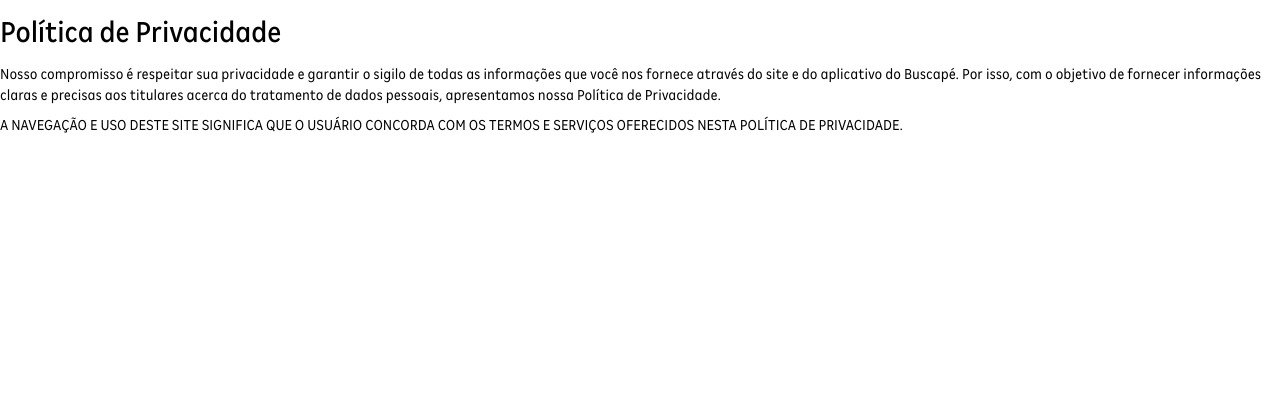
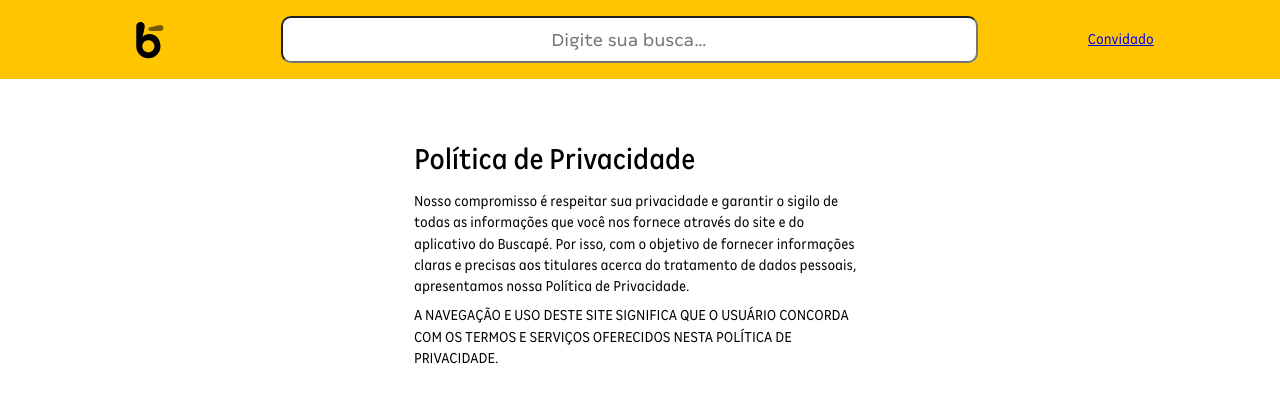
Before and after one commit to gabrielmagmag/minha-conta, a plain HTML site: page index.html in a window 1280 px wide. Drawn offline with Linux system fonts and the light colour scheme.

Commit message:
yellow submarine

```diff
--- a/index.html
+++ b/index.html
@@ -6,8 +6,26 @@
 	<meta name="viewport" content="width=device-width, initial-scale=1">
 	<link rel="stylesheet" type="text/css" href="minha-conta.css">
   </head>
+
   <body>
+	<nav>
+		<svg width="44px" height="44px" viewBox="0 0 44 44">
+	  <g id="Page-2" stroke="none" stroke-width="1" fill="none" fill-rule="evenodd">
+		<g id="Política-de-Privacidade" transform="translate(-158.000000, -103.000000)">
+		  <g id="Frame-19796" transform="translate(158.000000, 103.000000)">
+			<path d="M0,0 L44,0 L44,44 L0,44 L0,0 Z" id="Frame-19796-(Background)"></path>
+			<path d="M16.2841261,19.2047738 L18.4250284,9.14076203 C18.9883588,6.49325298 16.96765,4 14.2589749,4 C11.906685,4 10,5.9054519 10,8.25591618 L10,28.217476 C10,34.9059784 15.4263582,40.328125 22.1196853,40.328125 C28.8098042,40.328125 34.2336944,34.9116498 34.2394943,28.2282033 C34.2336944,21.5651021 29.6854662,16.1073201 23.2016756,16.1073201 C20.2359541,16.1073201 17.863549,17.2813193 16.2841261,19.2047738 Z M16.0600278,28.217476 C16.0600278,24.8732866 18.7728985,22.1622744 22.1200556,22.1622744 C25.4667192,22.1622744 28.1799609,24.8732866 28.1799609,28.217476 C28.1799609,31.5617886 25.4667192,34.2727997 22.1200556,34.2727997 C18.7728985,34.2727997 16.0600278,31.5617886 16.0600278,28.217476 Z" id="Vector" fill="#000000"></path>
+			<path d="M24.0855484,13.0731258 C22.9997333,13.0731258 22.1196289,12.1937052 22.1196289,11.1088561 C22.1196289,10.1813458 22.7687238,9.38034795 23.6765931,9.18749684 L33.4989068,7.10127706 C35.3783208,6.70213446 37.1484013,8.13433741 37.1484013,10.054217 C37.1484013,11.721442 35.7957912,13.0731258 34.1272715,13.0731258 L24.0855484,13.0731258 Z" id="Vector" fill-opacity="0.550000012" fill="#000000" fill-rule="nonzero"></path>
+		  </g>
+		</g>
+	  </g>
+	</svg>
+		<input type="text" placeholder="Digite sua busca…">
+		<a href="#">Convidado</a>
+	</nav>
+
   <main>
+
 
 	<h1>Política de Privacidade</h1>
 
--- a/minha-conta.css
+++ b/minha-conta.css
@@ -3,7 +3,8 @@
 	 src: url('buscape.woff2') format('woff2');
 	 font-weight: 1 999;
 }
- body{
+
+body{
 	 font-family: buscape, sans-serif;
 	 font-weight: 380;
 	 font-stretch: 75%;
@@ -17,9 +18,31 @@
 	 background-color:#FFFFFF;
 	 color:#000000;
 	 font-feature-settings: "ss01";
-
 }
 
+nav{
+	display: flex;
+	flex-grow: 1;
+	justify-content: space-between;
+	align-items: center;
+	flex-wrap: nowrap;
+	background-color: #FFC500;
+	padding: 1em;
+}
+
+nav input{
+	flex-grow: 2;
+	border-radius: 10px;
+	padding: 0.6em;
+	font-family: buscape, sans-serif;
+	font-size: 1.2em;
+	text-align: center;
+}
+nav svg, nav a{
+	flex-grow: 1;
+	text-align: center;
+	margin: auto;
+}
 
 
 h1,h2,h3 {
@@ -37,3 +60,9 @@ margin-bottom: 0.5em;
  span{
 	 text-transform:uppercase;
 }
+
+main
+{
+	max-width: 60ch;
+	margin: 4em auto auto;
+}
```
